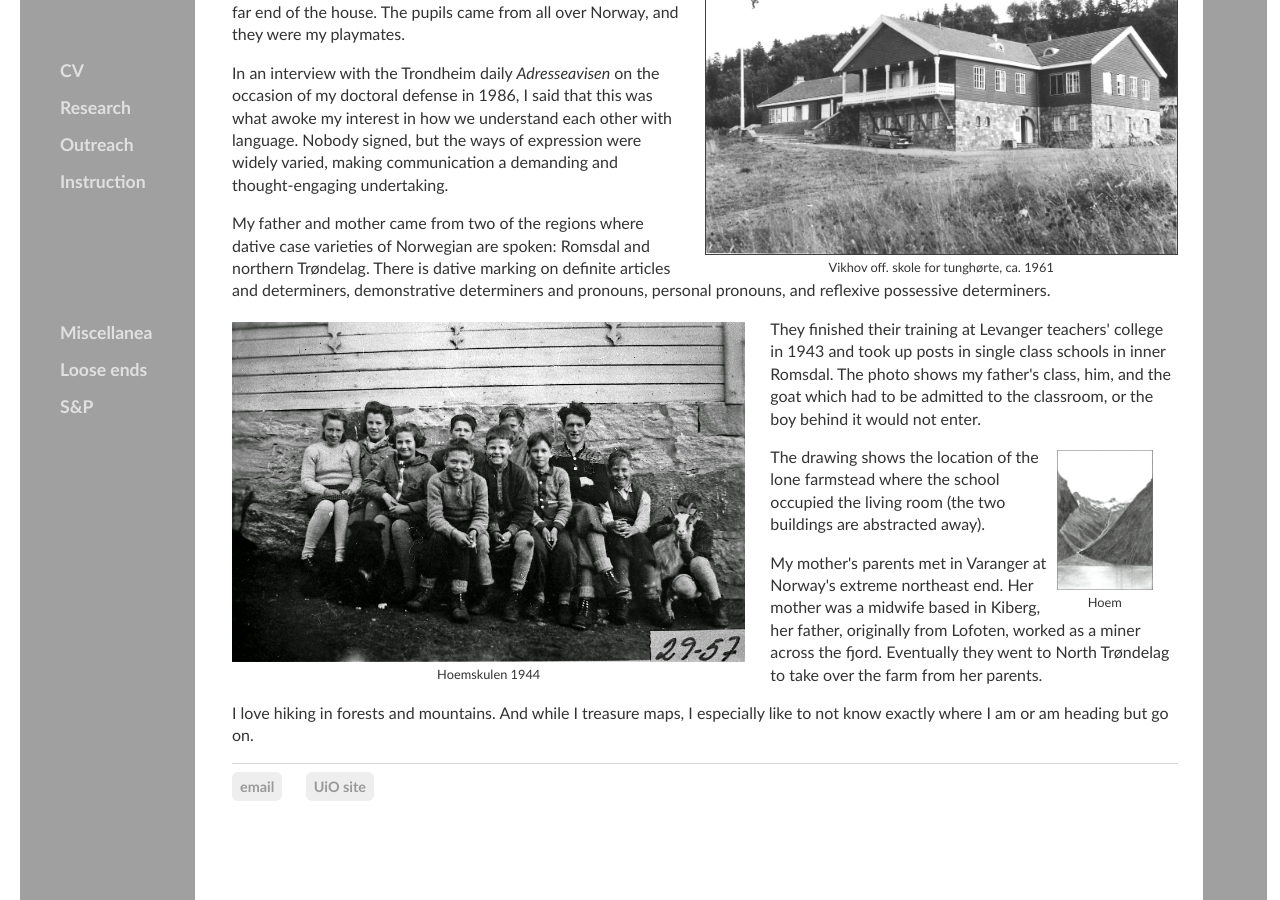
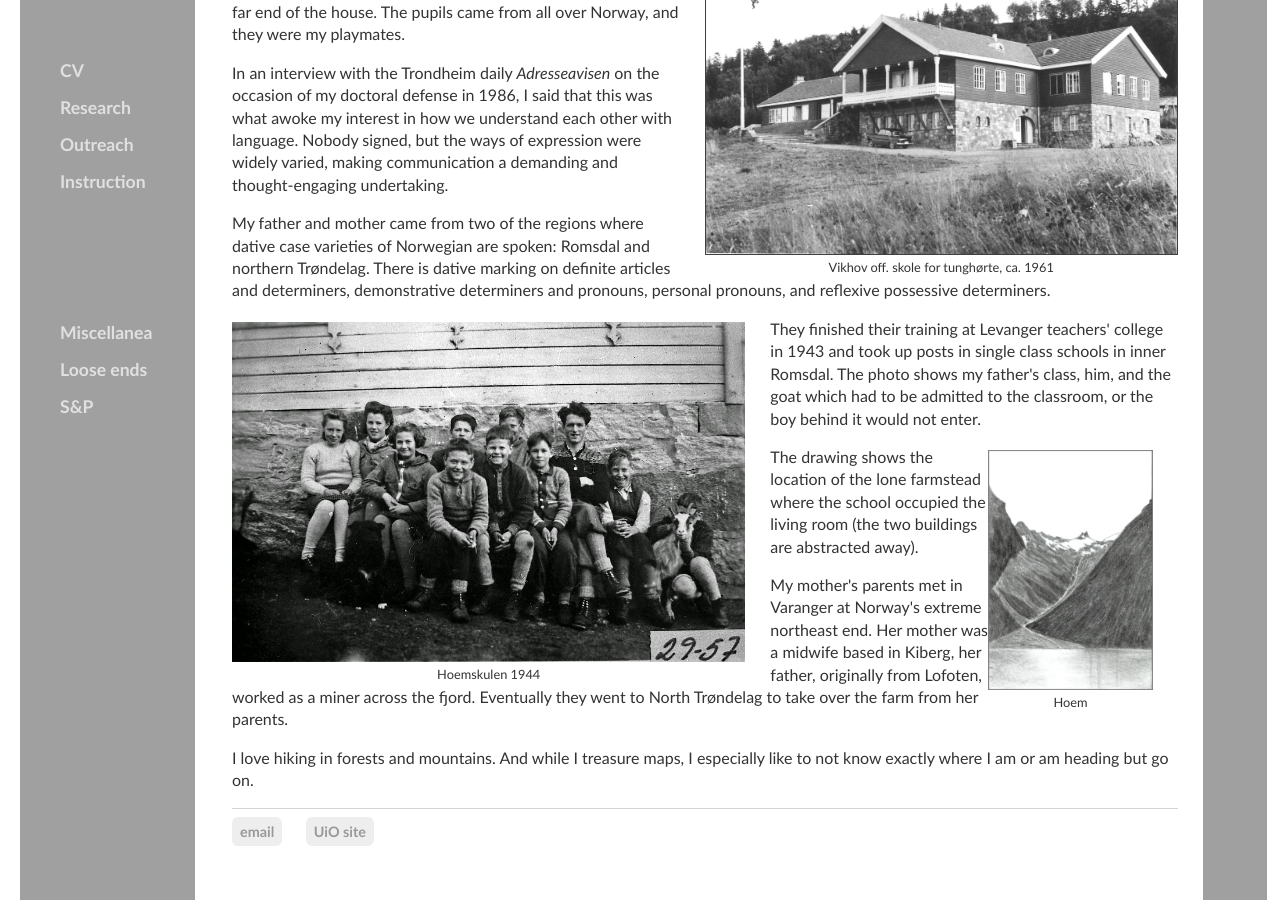
Before and after one commit to kjelljs/kjelljs.github.io, a Jekyll site: the page built from about/index.html, in a window 1280 px wide and 900 px high, scrolled down 2939 px. Built offline with Jekyll 4.4.1, drawn with Linux system fonts in a browser that asks for light colours.

Commit message:
Update index.html

```diff
--- a/about/index.html
+++ b/about/index.html
@@ -59,7 +59,7 @@
 <p>My father and mother came from two of the regions where dative case varieties of Norwegian are spoken: Romsdal and northern Trøndelag. There is dative marking on definite articles and determiners, demonstrative determiners and pronouns, personal pronouns, and reflexive possessive determiners.
 </p><div style="float:left;"><figure class="leftfig"><img style="height:340px;" src="/pics/Hoemskulen.jpg"><figcaption>Hoemskulen 1944</figcaption></figure></div>
 	<p>They finished their training at Levanger teachers' college in 1943 and took up posts in single class schools in inner Romsdal. The photo shows my father's class, him, and the goat which had to be admitted to the classroom, or the boy behind it would not enter.
-</p><div style="float:right;"><figure class="leftfig"><img style="height:140px;" src="/pics/Jura.jpg"><figcaption>Hoem</figcaption></figure></div><p>The drawing shows the location of the lone farmstead where the school occupied the living room (the two buildings are abstracted away).</p>
+</p><div style="float:right;"><figure class="leftfig"><img style="height:240px;" src="/pics/Jura.jpg"><figcaption>Hoem</figcaption></figure></div><p>The drawing shows the location of the lone farmstead where the school occupied the living room (the two buildings are abstracted away).</p>
 <p>My mother's parents met in Varanger at Norway's extreme northeast end. Her mother was a midwife based in Kiberg, her father, originally from Lofoten, worked as a miner across the fjord. Eventually they went to North Trøndelag to take over the farm from her parents.</p><p>I love hiking in forests and mountains. And while I treasure maps, I especially like to not know exactly where I am or am heading but go on.</p>
 
 </div><!-- /.blurb -->
```
